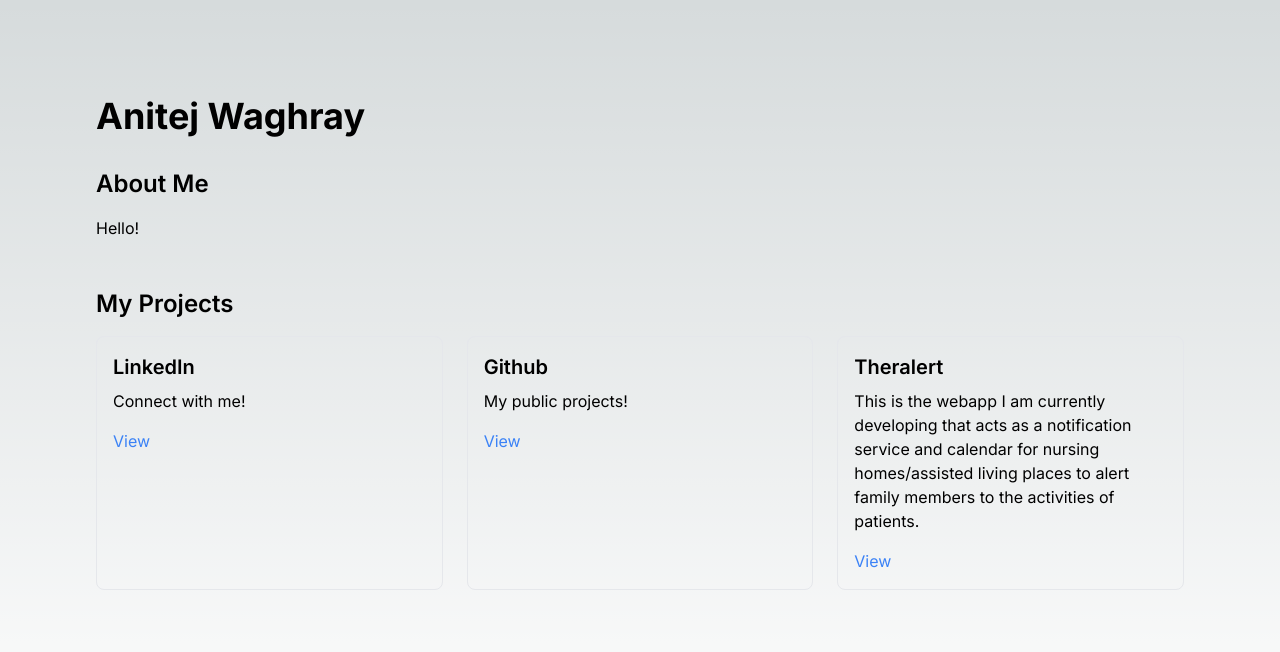
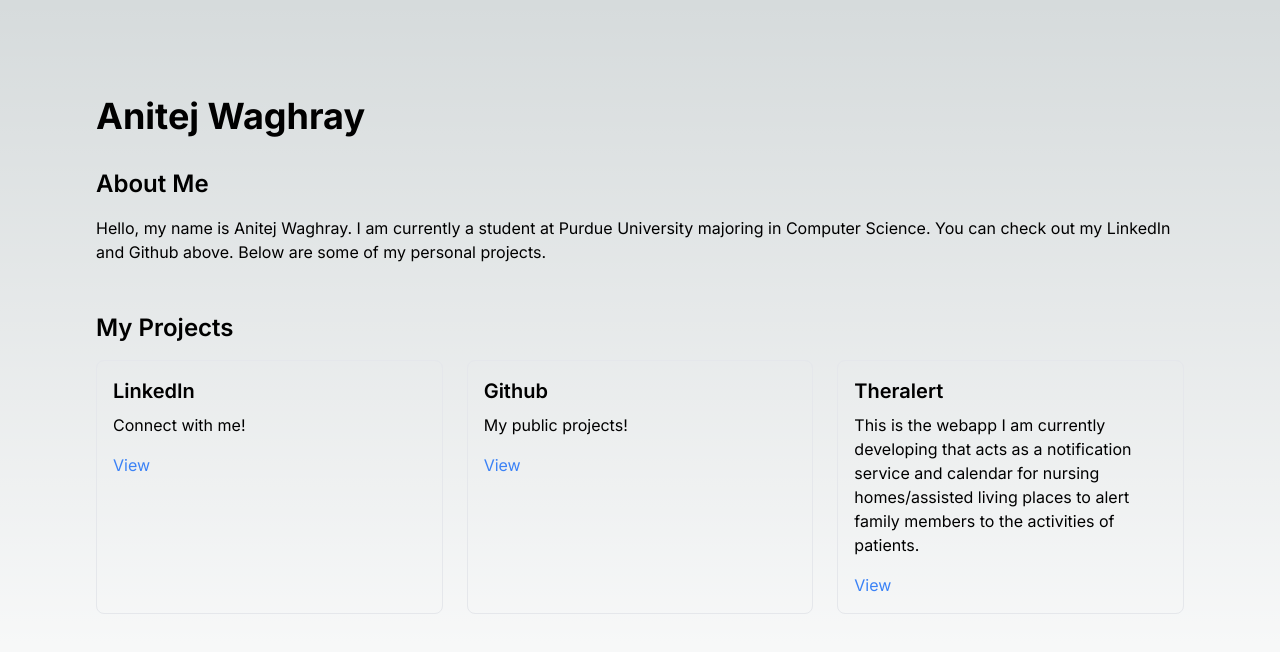
Before and after one commit to aniwag2/portfolio, a Next.js app: page / in a window 1280 px wide. Shown: the top 652 px of the page. Built offline with nearby package versions, Linux system fonts and the light colour scheme.

Commit message:
Added About Me

```diff
--- a/app/page.tsx
+++ b/app/page.tsx
@@ -12,7 +12,7 @@ export default function Home() {
       <h1 className="text-4xl font-bold mb-8">Anitej Waghray</h1>
       <section className="mb-12">
         <h2 className="text-2xl font-semibold mb-4">About Me</h2>
-        <p>Hello!</p>
+        <p>Hello, my name is Anitej Waghray. I am currently a student at Purdue University majoring in Computer Science. You can check out my LinkedIn and Github above. Below are some of my personal projects.</p>
       </section>
       <section>
         <h2 className="text-2xl font-semibold mb-4">My Projects</h2>
```
